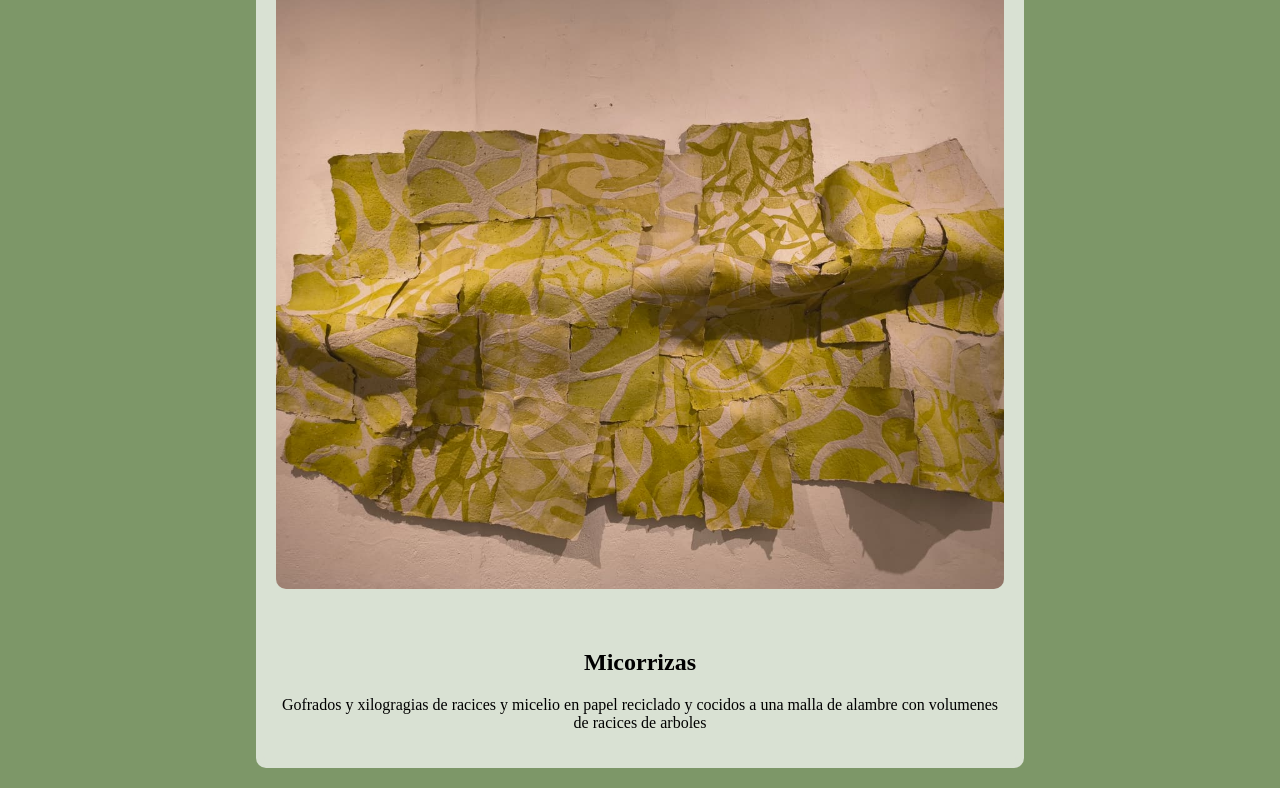
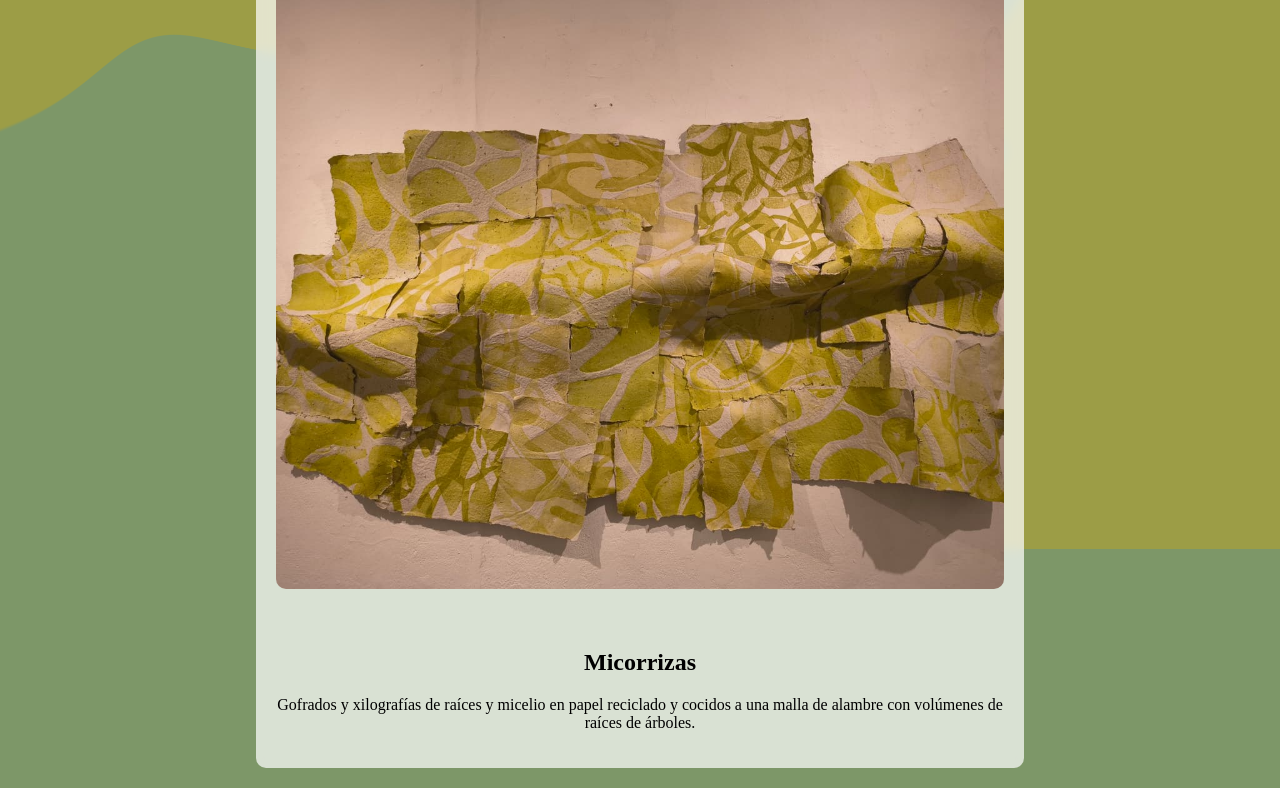
Before and after one commit to Javi-ii1/Multimedial, a plain HTML site: page w/Obra 2.html in a window 1280 px wide. Shown: the part 251-1039 px from the top of the page. Drawn offline with nearby package versions, Linux system fonts and the light colour scheme; animation ran at ten frames a second.

Commit message:
Update Obra 2.html

```diff
--- a/w/Obra 2.html
+++ b/w/Obra 2.html
@@ -19,6 +19,9 @@ background:#7d9768;
 font-family: cochin, italic;
 color:white;
 text-align:center;
+
+position: relative;
+overflow-x: hidden;
 }
 
 /* 🔥 HEADER */
@@ -60,19 +63,33 @@ text-decoration: none;
 opacity: 0.7;
 }
 
+/* 🔥 HEADER SOBRE TODO */
+.header{
+z-index: 1000;
+}
+
+/* MAIN */
+main{
+position: relative;
+z-index: 2;
+}
+
 /* 🔥 ESPACIO REAL PARA EL HEADER */
 main{
 padding-top: 140px;
 }
 
-/* CANVAS FONDO */
+/* 🔥 CANVAS FONDO */
 canvas{
-position:fixed;
-top:0;
-left:0;
-width:100vw;
-height:100vh;
-z-index:-1;
+position: fixed;
+top: 0;
+left: 0;
+width: 100vw;
+height: 100vh;
+
+z-index: -1;
+
+pointer-events: none;
 }
 
 /* CONTENEDOR */
@@ -97,18 +114,11 @@ backdrop-filter: blur(6px);
 width:80%;
 margin:30px 0;
 }
-.header a:hover{
-    opacity: 0.7;
-}
+
 /* contenedor */
 .dropdown{
 position: relative;
 display: inline-block;
-}
-
-/* botón */
-.dropbtn{
-cursor: pointer;
 }
 
 /* menú oculto */
@@ -142,10 +152,6 @@ font-size: 18px;
 background: rgba(255,255,255,0.2);
 }
 
-.dropdown-content{
-display: none;
-}
-
 .dropdown-content.active{
 display: block;
 }
@@ -163,18 +169,16 @@ margin: 30px 0;
 display: flex;
 transition: transform 0.4s ease;
 width: 100%;
-z-index: 1;
 }
 
 /* imágenes */
 .track img{
-min-width: 100%; /* 🔥 clave */
+min-width: 100%;
 height: 600px;
 object-fit: cover;
 object-position: center;
 border-radius: 10px;
 }
-
 
 /* botones */
 .btn{
@@ -189,14 +193,14 @@ padding: 10px;
 cursor: pointer;
 opacity: 0;
 transition: opacity 0.3s;
-z-index: 5; /* 🔥 clave */
+z-index: 5;
 }
 
 /* posiciones */
 .prev{ left: 10px; }
 .next{ right: 10px; }
 
-/* 👇 aparecen solo en hover */
+/* aparecen solo en hover */
 .carrusel:hover .btn{
 opacity: 1;
 }
@@ -209,9 +213,11 @@ opacity: 1;
 <!-- HEADER -->
 <header class="header">
     <h1>Mis obras</h1>
+
     <nav>
         <a href="index.html">Inicio</a>
         <a>|</a>
+
         <div class="dropdown">
             <a href="#" id="menuBtn">Mis obras</a>
 
@@ -219,7 +225,7 @@ opacity: 1;
                 <a href="Obra 1.html">Obra 1</a>
                 <a href="Obra 2.html">Obra 2</a>
             </div>
-
+        </div>
     </nav>
 </header>
 
@@ -228,7 +234,9 @@ opacity: 1;
     <div class="contenedor">
 
         <div class="bloque">
+
             <div class="carrusel">
+
                 <button class="btn prev">&#10094;</button>
 
                 <div class="track">
@@ -238,39 +246,42 @@ opacity: 1;
                 </div>
 
                 <button class="btn next">&#10095;</button>
+
             </div>
 
             <h2>Micorrizas</h2>
-            <p>Gofrados y  xilogragias de racices y micelio en papel reciclado y cocidos a una malla de alambre con volumenes de racices de arboles</p>
+
+            <p>
+            Gofrados y xilografías de raíces y micelio en papel reciclado
+            y cocidos a una malla de alambre con volúmenes de raíces de árboles.
+            </p>
+
         </div>
-
 
     </div>
 </main>
 
-
-
+<!-- THREE JS -->
 <script src="https://cdn.jsdelivr.net/npm/three@0.160.0/build/three.min.js"></script>
 
 <script>
 
 // ESCENA
 const scene = new THREE.Scene();
+
 const camera = new THREE.OrthographicCamera(-1,1,1,-1,0,1);
 
+// RENDERER
 const renderer = new THREE.WebGLRenderer({
     antialias: true,
-    alpha: true /* 🔥 clave */
+    alpha: true
 });
 
-window.addEventListener("resize", () => {
 renderer.setSize(window.innerWidth, window.innerHeight);
-    material.uniforms.resolution.value.set(
-        window.innerWidth,
-        window.innerHeight
-    );
-});
-renderer.setClearColor(0x000000, 0);
+renderer.setPixelRatio(window.devicePixelRatio);
+
+renderer.setClearColor(0x7d9768, 1);
+
 // canvas al fondo
 document.body.prepend(renderer.domElement);
 
@@ -287,6 +298,7 @@ transparent:true,
 fragmentShader:`
 
 precision highp float;
+
 uniform float time;
 uniform vec2 resolution;
 
@@ -308,32 +320,40 @@ return uv + vec2(cos(a),sin(a))*0.07;
 void main(){
 
     vec2 uv = gl_FragCoord.xy / resolution.xy;
-uv = uv*2.0-1.0;
+
+    uv = uv*1.3-0.65;
     uv = warp(uv);
 
     float field=0.0;
 
     for(int i=0;i<6;i++){
+
     float fi=float(i);
+
     vec2 pos=vec2(
         sin(time*0.15+fi)*0.5,
         cos(time*0.2+fi*1.3)*0.5
     );
-field+=metaball(uv,pos,0.3);
+
+    field+=metaball(uv,pos,0.5);
 }
 
 float holes=0.0;
 
 for(int i=0;i<6;i++){
+
     float fi=float(i);
+
     vec2 pos=vec2(
         cos(time*0.2+fi)*0.4,
         sin(time*0.25+fi)*0.4
     );
-holes+=metaball(uv,pos,0.25);
+
+    holes+=metaball(uv,pos,0.35);
 }
 
     float value=field-holes*1.2;
+
     float shape=smoothstep(0.4,0.9,value);
 
     vec3 verde=vec3(0.22,0.58,0.3);
@@ -348,69 +368,109 @@ gl_FragColor=vec4(color,alpha);
 `
 });
 
-const mesh = new THREE.Mesh(new THREE.PlaneGeometry(2,2), material);
+// plano
+const mesh = new THREE.Mesh(
+    new THREE.PlaneGeometry(2,2),
+    material
+);
+
 scene.add(mesh);
 
-// ANIMACIÓN
-function animate(){
-material.uniforms.time.value+=0.01;
-renderer.render(scene,camera);
-requestAnimationFrame(animate);
-}
-animate();
+// resize
+window.addEventListener("resize", () => {
 
-window.addEventListener("resize", () => {
-    renderer.setSize(window.innerWidth, window.innerHeight);
+    renderer.setSize(
+        window.innerWidth,
+        window.innerHeight
+    );
+
     material.uniforms.resolution.value.set(
         window.innerWidth,
         window.innerHeight
     );
 });
 
+// animación
+function animate(){
+
+    material.uniforms.time.value += 0.01;
+
+    renderer.render(scene,camera);
+
+    requestAnimationFrame(animate);
+}
+
+animate();
+
 </script>
 
+<!-- MENU -->
 <script>
+
 const btn = document.getElementById("menuBtn");
 const menu = document.getElementById("menu");
 
 btn.addEventListener("click", function(e){
+
     e.preventDefault();
+
     menu.classList.toggle("active");
 });
 
 document.addEventListener("click", function(e){
+
     if (!btn.contains(e.target) && !menu.contains(e.target)) {
+
         menu.classList.remove("active");
     }
 });
+
 </script>
 
+<!-- CARRUSEL -->
 <script>
+
 const track = document.querySelector(".track");
 const next = document.querySelector(".next");
 const prev = document.querySelector(".prev");
 
 let index = 0;
+
 const total = track.children.length;
 
 next.addEventListener("click", () => {
+
     index++;
-    if(index >= total) index = 0;
+
+    if(index >= total){
+        index = 0;
+    }
+
     update();
 });
 
 prev.addEventListener("click", () => {
+
     index--;
-    if(index < 0) index = total - 1;
+
+    if(index < 0){
+        index = total - 1;
+    }
+
     update();
 });
 
 function update(){
-    const width = document.querySelector(".carrusel").offsetWidth;
-    track.style.transform = `translateX(-${index * width}px)`;
+
+    const width =
+    document.querySelector(".carrusel").offsetWidth;
+
+    track.style.transform =
+    `translateX(-${index * width}px)`;
 }
 
 window.addEventListener("resize", update);
+
 </script>
 
 </body>
```
Lines whose indentation alone changed are shown as unchanged.
